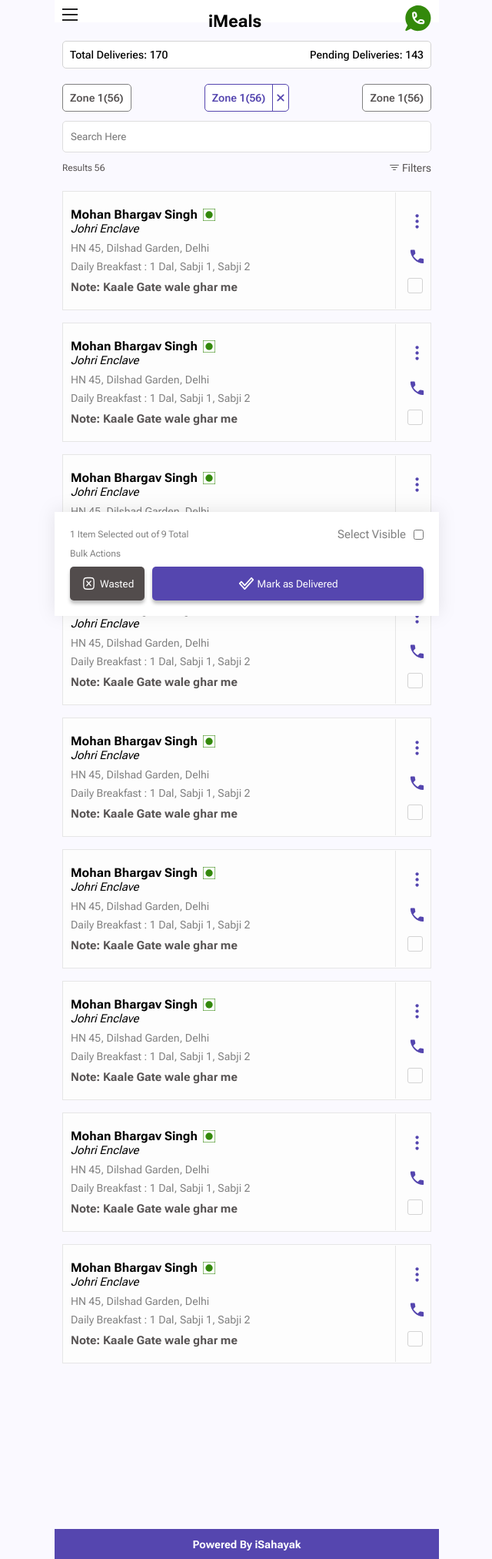
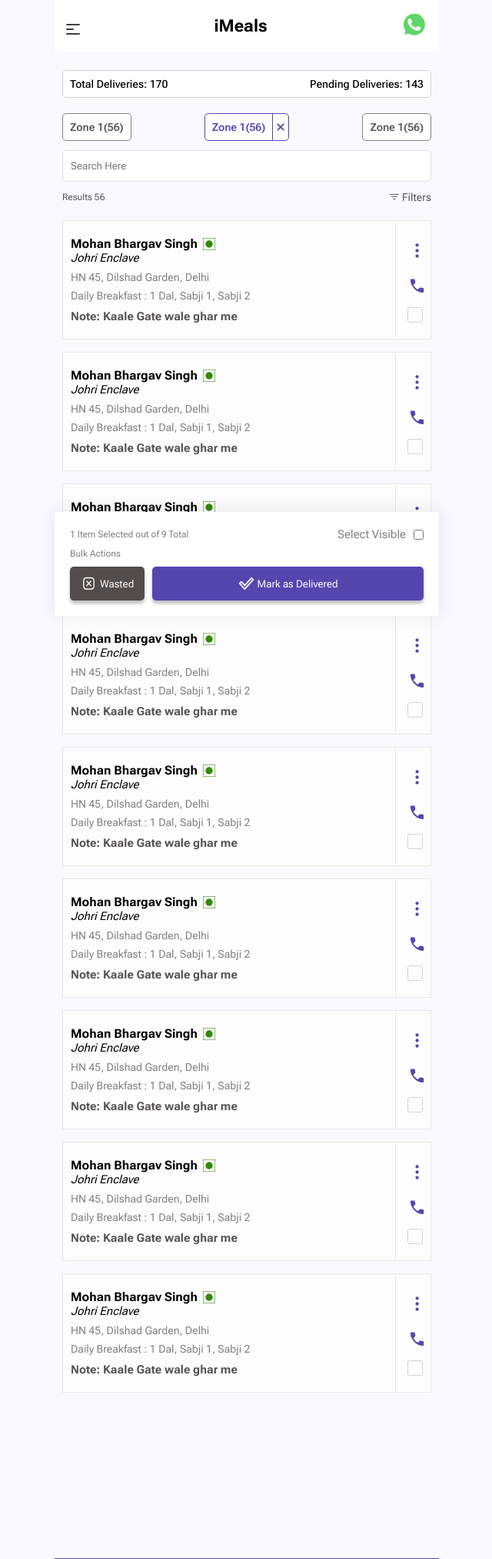
Before and after one commit to Tiffin-CRM/tiffincrm, a PHP site: page /delivery.html in a window 1280 px wide. Shown: the top 2025 px of the page at 77% size, without its empty margins (319-959 px from the left). Run offline with PHP 8.4, Linux system fonts and the light colour scheme.

Commit message:
basic imp

```diff
--- a/css/product.css
+++ b/css/product.css
@@ -99,15 +99,15 @@
     font-size: 15.961px;
     font-weight: 700;
 }
-.restornt_name{
+.card_zone_name{
     font-size: 15px;
 }
-.dlvry_address, .daliy_doss{
+.delivery_address, .card_daliy_order{
     color: var(--light-font-color);
     font-size: 14px;
     margin-top: 8px;
 }
-.note_addres{
+.card_note_addres{
     color: var(--mid-font-color);
     font-size: 15px;
     margin-top: 10px;
--- a/delivery.html
+++ b/delivery.html
@@ -12,18 +12,20 @@
 </head>
 <body>
     <header class="pos-r">
-        <div class="container noscroll">
-            <div class="nav_logo pos-a">
+        <div class="container noscroll header_box">
+            <div class="hamburger" onclick="toggleMenu()">
+                <svg width="18" height="24" viewBox="0 0 18 14" fill="none" xmlns="http://www.w3.org/2000/svg">
+                    <path d="M1 1H17M1 7H9M1 13H17" stroke="#3E3E3E" stroke-width="2" stroke-linecap="round"
+                        stroke-linejoin="round" />
+                </svg>
+            </div>
+            <div class="nav_logo">
                 <span>iMeals</span>
             </div>
-
-            <a href="#" class="whats_app_icon pos-a r-flex ali-c jut-c">
-                <img src="img/whats-app-icon.svg" alt="Whats app icon">
+             <a href="https://api.whatsapp.com/send?phone=919068062563" class="whats_app_icon">
+                    <img src="img/whast-app-btn-icon.svg" alt="Whats app icon">
                 </a>
-            <div class="hamburger" onclick="toggleMenu()">
-                <div class="bar"></div>
-                <div class="bar"></div>
-                <div class="bar"></div>
+        </div>
         </div>
         <nav class="menu">
             <a href="#">Home</a>
@@ -31,9 +33,6 @@
             <a href="#">Services</a>
             <a href="#">Contact Us</a>
         </nav>
-
-            </div>
-        </div>
     </header>
 
     <main>
@@ -84,19 +83,19 @@
                             <div class="left_side_content">
                                 <div class="dlvry_boy_name r-flex ali-c">
                                     <span>Mohan Bhargav Singh</span>
-                                    <img src="img/veg.svg" alt="veg. icone">
+                                    <img src="img/veg.svg" alt="veg. icon">
                                 </div>
-                                <div class="restornt_name"><i>Johri Enclave</i></div>
-                                <div class="dlvry_address">HN 45, Dilshad Garden, Delhi</div>
-                                <div class="daliy_doss">Daily Breakfast : <span>1 Dal, Sabji 1, Sabji 2</span> </div>
-                                <div class="note_addres">Note: Kaale Gate wale ghar me</div>
+                                <div class="card_zone_name"><i>Johri Enclave</i></div>
+                                <div class="delivery_address">HN 45, Dilshad Garden, Delhi</div>
+                                <div class="card_daliy_order">Daily Breakfast : <span>1 Dal, Sabji 1, Sabji 2</span> </div>
+                                <div class="card_note_addres">Note: Kaale Gate wale ghar me</div>
                             </div>
                             <div class="right_side_content c-flex jut-sb">
                                 <div class="tree_dot_img_box items_img_box">
                                     <img src="img/three-dot.svg" alt="3 dots">
                                 </div>
                                 <a href="tel:00000000" class="call_phone_img_box items_img_box">
-                                    <img src="img/call-phone.svg" alt="phone icone">
+                                    <img src="img/call-phone.svg" alt="phone icon">
                                 </a>
                                 <div class="check_box_icon_img items_img_box">
                                     <img src="img/item-check.svg" alt="check icon">
@@ -110,19 +109,19 @@
                             <div class="left_side_content">
                                 <div class="dlvry_boy_name r-flex ali-c">
                                     <span>Mohan Bhargav Singh</span>
-                                    <img src="img/veg.svg" alt="veg. icone">
+                                    <img src="img/veg.svg" alt="veg. icon">
                                 </div>
-                                <div class="restornt_name"><i>Johri Enclave</i></div>
-                                <div class="dlvry_address">HN 45, Dilshad Garden, Delhi</div>
-                                <div class="daliy_doss">Daily Breakfast : <span>1 Dal, Sabji 1, Sabji 2</span> </div>
-                                <div class="note_addres">Note: Kaale Gate wale ghar me</div>
+                                <div class="card_zone_name"><i>Johri Enclave</i></div>
+                                <div class="delivery_address">HN 45, Dilshad Garden, Delhi</div>
+                                <div class="card_daliy_order">Daily Breakfast : <span>1 Dal, Sabji 1, Sabji 2</span> </div>
+                                <div class="card_note_addres">Note: Kaale Gate wale ghar me</div>
                             </div>
                             <div class="right_side_content c-flex jut-sb">
                                 <div class="tree_dot_img_box items_img_box">
                                     <img src="img/three-dot.svg" alt="3 dots">
                                 </div>
                                 <a href="tel:00000000" class="call_phone_img_box items_img_box">
-                                    <img src="img/call-phone.svg" alt="phone icone">
+                                    <img src="img/call-phone.svg" alt="phone icon">
                                 </a>
                                 <div class="check_box_icon_img items_img_box">
                                     <img src="img/item-check.svg" alt="check icon">
@@ -136,19 +135,19 @@
                             <div class="left_side_content">
                                 <div class="dlvry_boy_name r-flex ali-c">
                                     <span>Mohan Bhargav Singh</span>
-                                    <img src="img/veg.svg" alt="veg. icone">
+                                    <img src="img/veg.svg" alt="veg. icon">
                                 </div>
-                                <div class="restornt_name"><i>Johri Enclave</i></div>
-                                <div class="dlvry_address">HN 45, Dilshad Garden, Delhi</div>
-                                <div class="daliy_doss">Daily Breakfast : <span>1 Dal, Sabji 1, Sabji 2</span> </div>
-                                <div class="note_addres">Note: Kaale Gate wale ghar me</div>
+                                <div class="card_zone_name"><i>Johri Enclave</i></div>
+                                <div class="delivery_address">HN 45, Dilshad Garden, Delhi</div>
+                                <div class="card_daliy_order">Daily Breakfast : <span>1 Dal, Sabji 1, Sabji 2</span> </div>
+                                <div class="card_note_addres">Note: Kaale Gate wale ghar me</div>
                             </div>
                             <div class="right_side_content c-flex jut-sb">
                                 <div class="tree_dot_img_box items_img_box">
                                     <img src="img/three-dot.svg" alt="3 dots">
                                 </div>
                                 <a href="tel:00000000" class="call_phone_img_box items_img_box">
-                                    <img src="img/call-phone.svg" alt="phone icone">
+                                    <img src="img/call-phone.svg" alt="phone icon">
                                 </a>
                                 <div class="check_box_icon_img items_img_box">
                                     <img src="img/item-check.svg" alt="check icon">
@@ -162,19 +161,19 @@
                             <div class="left_side_content">
                                 <div class="dlvry_boy_name r-flex ali-c">
                                     <span>Mohan Bhargav Singh</span>
-                                    <img src="img/veg.svg" alt="veg. icone">
+                                    <img src="img/veg.svg" alt="veg. icon">
                                 </div>
-                                <div class="restornt_name"><i>Johri Enclave</i></div>
-                                <div class="dlvry_address">HN 45, Dilshad Garden, Delhi</div>
-                                <div class="daliy_doss">Daily Breakfast : <span>1 Dal, Sabji 1, Sabji 2</span> </div>
-                                <div class="note_addres">Note: Kaale Gate wale ghar me</div>
+                                <div class="card_zone_name"><i>Johri Enclave</i></div>
+                                <div class="delivery_address">HN 45, Dilshad Garden, Delhi</div>
+                                <div class="card_daliy_order">Daily Breakfast : <span>1 Dal, Sabji 1, Sabji 2</span> </div>
+                                <div class="card_note_addres">Note: Kaale Gate wale ghar me</div>
                             </div>
                             <div class="right_side_content c-flex jut-sb">
                                 <div class="tree_dot_img_box items_img_box">
                                     <img src="img/three-dot.svg" alt="3 dots">
                                 </div>
                                 <a href="tel:00000000" class="call_phone_img_box items_img_box">
-                                    <img src="img/call-phone.svg" alt="phone icone">
+                                    <img src="img/call-phone.svg" alt="phone icon">
                                 </a>
                                 <div class="check_box_icon_img items_img_box">
                                     <img src="img/item-check.svg" alt="check icon">
@@ -188,19 +187,19 @@
                             <div class="left_side_content">
                                 <div class="dlvry_boy_name r-flex ali-c">
                                     <span>Mohan Bhargav Singh</span>
-                                    <img src="img/veg.svg" alt="veg. icone">
+                                    <img src="img/veg.svg" alt="veg. icon">
                                 </div>
-                                <div class="restornt_name"><i>Johri Enclave</i></div>
-                                <div class="dlvry_address">HN 45, Dilshad Garden, Delhi</div>
-                                <div class="daliy_doss">Daily Breakfast : <span>1 Dal, Sabji 1, Sabji 2</span> </div>
-                                <div class="note_addres">Note: Kaale Gate wale ghar me</div>
+                                <div class="card_zone_name"><i>Johri Enclave</i></div>
+                                <div class="delivery_address">HN 45, Dilshad Garden, Delhi</div>
+                                <div class="card_daliy_order">Daily Breakfast : <span>1 Dal, Sabji 1, Sabji 2</span> </div>
+                                <div class="card_note_addres">Note: Kaale Gate wale ghar me</div>
                             </div>
                             <div class="right_side_content c-flex jut-sb">
                                 <div class="tree_dot_img_box items_img_box">
                                     <img src="img/three-dot.svg" alt="3 dots">
                                 </div>
                                 <a href="tel:00000000" class="call_phone_img_box items_img_box">
-                                    <img src="img/call-phone.svg" alt="phone icone">
+                                    <img src="img/call-phone.svg" alt="phone icon">
                                 </a>
                                 <div class="check_box_icon_img items_img_box">
                                     <img src="img/item-check.svg" alt="check icon">
@@ -214,19 +213,19 @@
                             <div class="left_side_content">
                                 <div class="dlvry_boy_name r-flex ali-c">
                                     <span>Mohan Bhargav Singh</span>
-                                    <img src="img/veg.svg" alt="veg. icone">
+                                    <img src="img/veg.svg" alt="veg. icon">
                                 </div>
-                                <div class="restornt_name"><i>Johri Enclave</i></div>
-                                <div class="dlvry_address">HN 45, Dilshad Garden, Delhi</div>
-                                <div class="daliy_doss">Daily Breakfast : <span>1 Dal, Sabji 1, Sabji 2</span> </div>
-                                <div class="note_addres">Note: Kaale Gate wale ghar me</div>
+                                <div class="card_zone_name"><i>Johri Enclave</i></div>
+                                <div class="delivery_address">HN 45, Dilshad Garden, Delhi</div>
+                                <div class="card_daliy_order">Daily Breakfast : <span>1 Dal, Sabji 1, Sabji 2</span> </div>
+                                <div class="card_note_addres">Note: Kaale Gate wale ghar me</div>
                             </div>
                             <div class="right_side_content c-flex jut-sb">
                                 <div class="tree_dot_img_box items_img_box">
                                     <img src="img/three-dot.svg" alt="3 dots">
                                 </div>
                                 <a href="tel:00000000" class="call_phone_img_box items_img_box">
-                                    <img src="img/call-phone.svg" alt="phone icone">
+                                    <img src="img/call-phone.svg" alt="phone icon">
                                 </a>
                                 <div class="check_box_icon_img items_img_box">
                                     <img src="img/item-check.svg" alt="check icon">
@@ -240,19 +239,19 @@
                             <div class="left_side_content">
                                 <div class="dlvry_boy_name r-flex ali-c">
                                     <span>Mohan Bhargav Singh</span>
-                                    <img src="img/veg.svg" alt="veg. icone">
+                                    <img src="img/veg.svg" alt="veg. icon">
                                 </div>
-                                <div class="restornt_name"><i>Johri Enclave</i></div>
-                                <div class="dlvry_address">HN 45, Dilshad Garden, Delhi</div>
-                                <div class="daliy_doss">Daily Breakfast : <span>1 Dal, Sabji 1, Sabji 2</span> </div>
-                                <div class="note_addres">Note: Kaale Gate wale ghar me</div>
+                                <div class="card_zone_name"><i>Johri Enclave</i></div>
+                                <div class="delivery_address">HN 45, Dilshad Garden, Delhi</div>
+                                <div class="card_daliy_order">Daily Breakfast : <span>1 Dal, Sabji 1, Sabji 2</span> </div>
+                                <div class="card_note_addres">Note: Kaale Gate wale ghar me</div>
                             </div>
                             <div class="right_side_content c-flex jut-sb">
                                 <div class="tree_dot_img_box items_img_box">
                                     <img src="img/three-dot.svg" alt="3 dots">
                                 </div>
                                 <a href="tel:00000000" class="call_phone_img_box items_img_box">
-                                    <img src="img/call-phone.svg" alt="phone icone">
+                                    <img src="img/call-phone.svg" alt="phone icon">
                                 </a>
                                 <div class="check_box_icon_img items_img_box">
                                     <img src="img/item-check.svg" alt="check icon">
@@ -266,19 +265,19 @@
                             <div class="left_side_content">
                                 <div class="dlvry_boy_name r-flex ali-c">
                                     <span>Mohan Bhargav Singh</span>
-                                    <img src="img/veg.svg" alt="veg. icone">
+                                    <img src="img/veg.svg" alt="veg. icon">
                                 </div>
-                                <div class="restornt_name"><i>Johri Enclave</i></div>
-                                <div class="dlvry_address">HN 45, Dilshad Garden, Delhi</div>
-                                <div class="daliy_doss">Daily Breakfast : <span>1 Dal, Sabji 1, Sabji 2</span> </div>
-                                <div class="note_addres">Note: Kaale Gate wale ghar me</div>
+                                <div class="card_zone_name"><i>Johri Enclave</i></div>
+                                <div class="delivery_address">HN 45, Dilshad Garden, Delhi</div>
+                                <div class="card_daliy_order">Daily Breakfast : <span>1 Dal, Sabji 1, Sabji 2</span> </div>
+                                <div class="card_note_addres">Note: Kaale Gate wale ghar me</div>
                             </div>
                             <div class="right_side_content c-flex jut-sb">
                                 <div class="tree_dot_img_box items_img_box">
                                     <img src="img/three-dot.svg" alt="3 dots">
                                 </div>
                                 <a href="tel:00000000" class="call_phone_img_box items_img_box">
-                                    <img src="img/call-phone.svg" alt="phone icone">
+                                    <img src="img/call-phone.svg" alt="phone icon">
                                 </a>
                                 <div class="check_box_icon_img items_img_box">
                                     <img src="img/item-check.svg" alt="check icon">
@@ -292,19 +291,19 @@
                             <div class="left_side_content">
                                 <div class="dlvry_boy_name r-flex ali-c">
                                     <span>Mohan Bhargav Singh</span>
-                                    <img src="img/veg.svg" alt="veg. icone">
+                                    <img src="img/veg.svg" alt="veg. icon">
                                 </div>
-                                <div class="restornt_name"><i>Johri Enclave</i></div>
-                                <div class="dlvry_address">HN 45, Dilshad Garden, Delhi</div>
-                                <div class="daliy_doss">Daily Breakfast : <span>1 Dal, Sabji 1, Sabji 2</span> </div>
-                                <div class="note_addres">Note: Kaale Gate wale ghar me</div>
+                                <div class="card_zone_name"><i>Johri Enclave</i></div>
+                                <div class="delivery_address">HN 45, Dilshad Garden, Delhi</div>
+                                <div class="card_daliy_order">Daily Breakfast : <span>1 Dal, Sabji 1, Sabji 2</span> </div>
+                                <div class="card_note_addres">Note: Kaale Gate wale ghar me</div>
                             </div>
                             <div class="right_side_content c-flex jut-sb">
                                 <div class="tree_dot_img_box items_img_box">
                                     <img src="img/three-dot.svg" alt="3 dots">
                                 </div>
                                 <a href="tel:00000000" class="call_phone_img_box items_img_box">
-                                    <img src="img/call-phone.svg" alt="phone icone">
+                                    <img src="img/call-phone.svg" alt="phone icon">
                                 </a>
                                 <div class="check_box_icon_img items_img_box">
                                     <img src="img/item-check.svg" alt="check icon">
```
Lines whose indentation alone changed are shown as unchanged.
